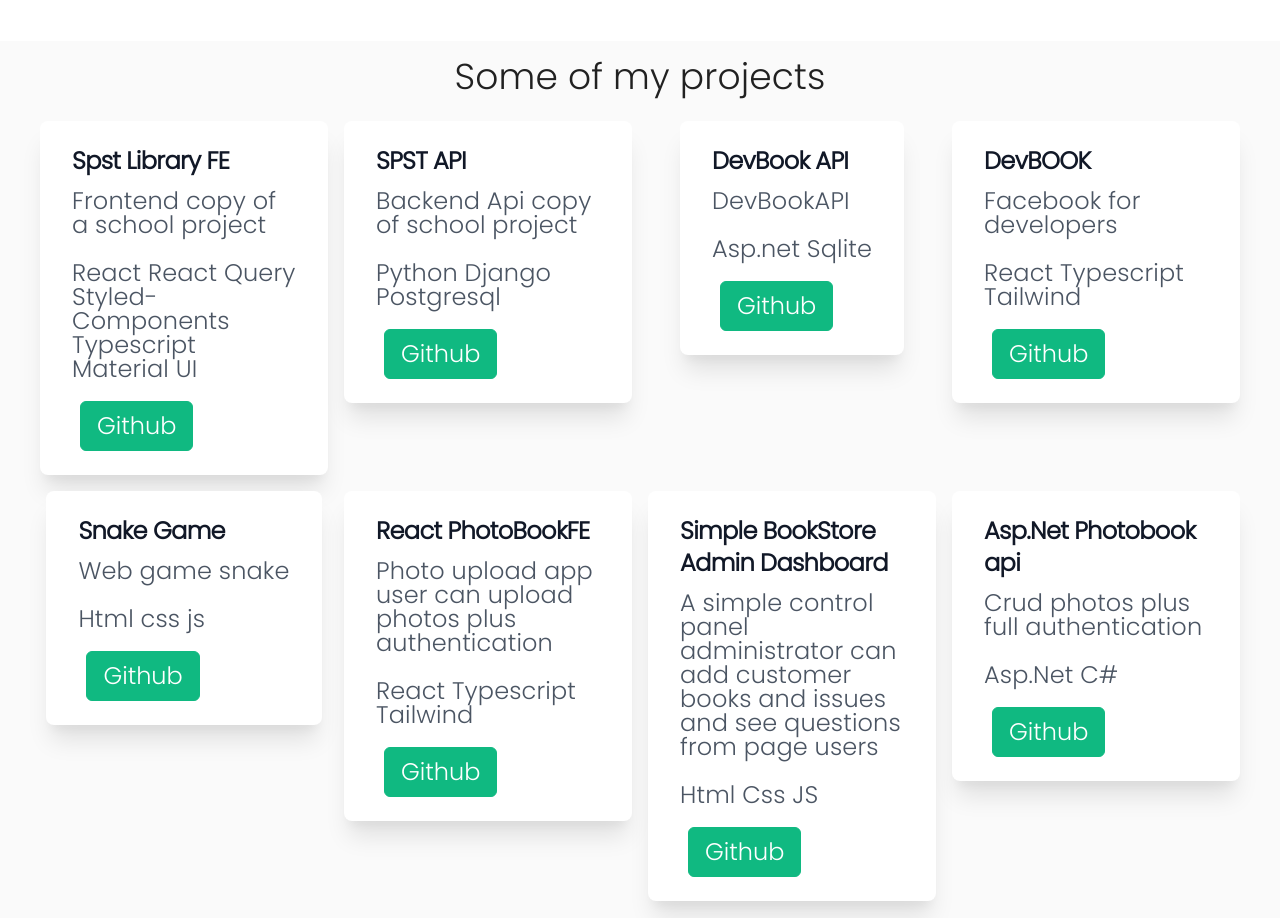
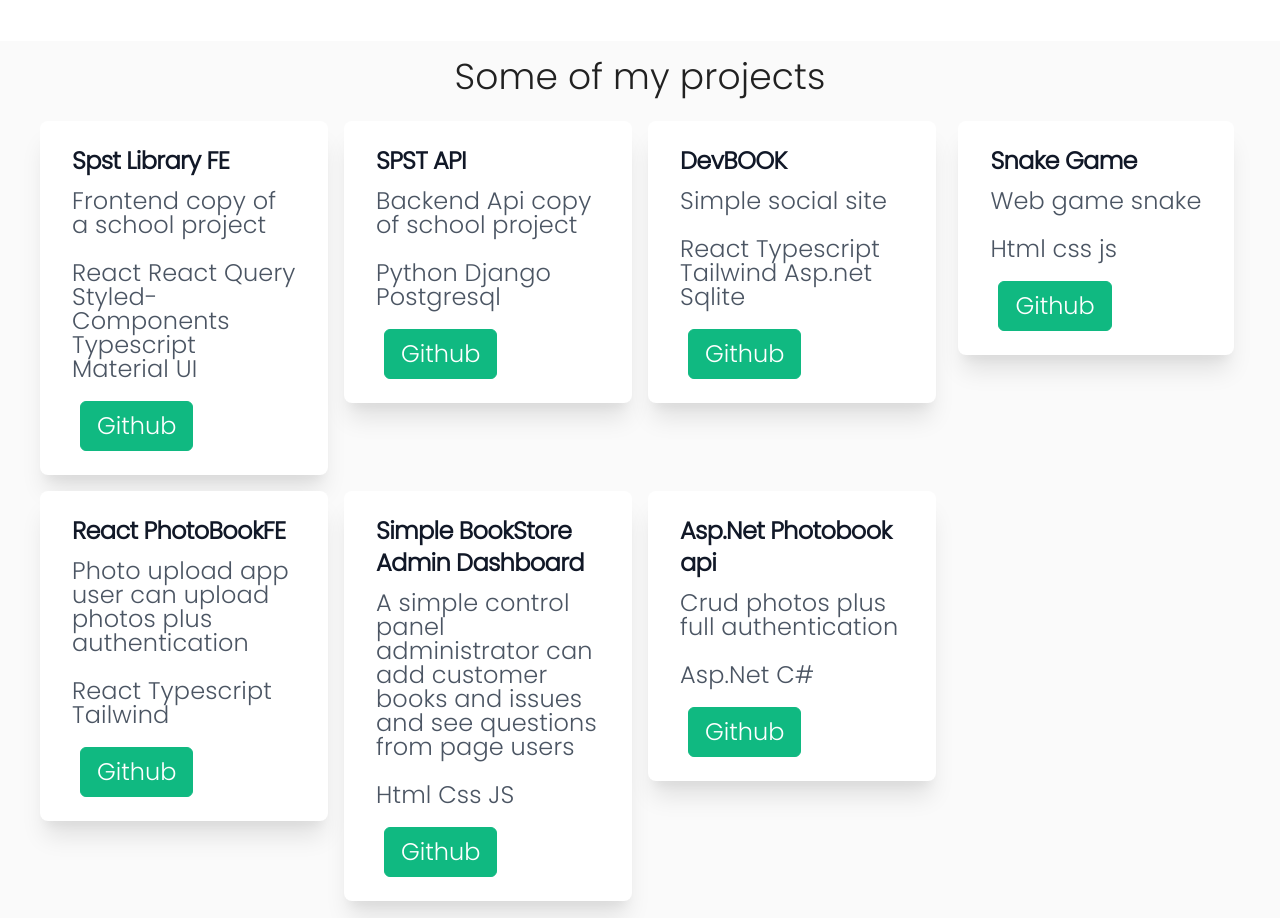
Before and after one commit to peterdinis/Portfolio-Dinis, a React (Create React App) app: page / in a window 1280 px wide. Shown: the part 1820-2738 px from the top of the page. Built offline with nearby package versions, Linux system fonts and the light colour scheme.

Commit message:
Update projects

```diff
--- a/src/components/projects/MyProjects.jsx
+++ b/src/components/projects/MyProjects.jsx
@@ -25,18 +25,10 @@ const MyProjects = () => {
         />
 
         <Project
-          name="DevBook API"
-          description={t("description.projectThreeD")}
-          subName="Asp.net Sqlite"
-          link="https://github.com/peterdinis/SocialSite-API"
-          firstLinkName="Github"
-        />
-
-        <Project
           name="DevBOOK"
           description={t("description.newProject")}
-          subName="React Typescript Tailwind"
-          link="https://github.com/peterdinis/SocialSite-React"
+          subName="React Typescript Tailwind Asp.net Sqlite"
+          link="https://github.com/peterdinis/Social-Site-Asp.net-React"
           firstLinkName="Github"
         />
 
--- a/src/i18n/i18n.js
+++ b/src/i18n/i18n.js
@@ -36,7 +36,7 @@ i18n
             knowledge: "My knowledge",
             emailInfo: "If you are interested in my work, write to me at",
             uuappHeader: "What is uuapp",
-            newProject: "Facebook for developers",
+            newProject: "Simple social site",
             newCompany: "Inver s.r.o",
             sevenDesc: "A simple control panel administrator can add customer books and issues and see questions from page users",
             uuappText: "This project was done during high school. The unicorn company announced a competition and the school I visited to apply. With the help of their framework we had to create a page. Their framework is based on the principle of React Node Mongodb (Modified version)"
@@ -68,7 +68,7 @@ i18n
             knowledge: "Moje znalosti",
             emailInfo: "Ak ťa moja tvorba zaujala tak mi napíš na",
             uuappHeader: "Čo je uuapp",
-            newProject: "Facebook fre vývojárov",
+            newProject: "Jednoduchá socialna sieť",
             newCompany: "Inver s.r.o",
             uuappText: "Tento projekt bol robený počas strednej školy. Firma unicorn vyhlásila súťaž a školu ktorú som navštívil sa prihlásiť. Za pomoci ich frameworku sme mali vytvoriť stránku.Ich framework je postavený na princípe React Node Mongodb (Upravená verzia)",
             sevenDesc: "Jednoduchý dashboard admin vie pridať knihy zákazníkov a problémy a vidí otázky používateľov stránky"
```
